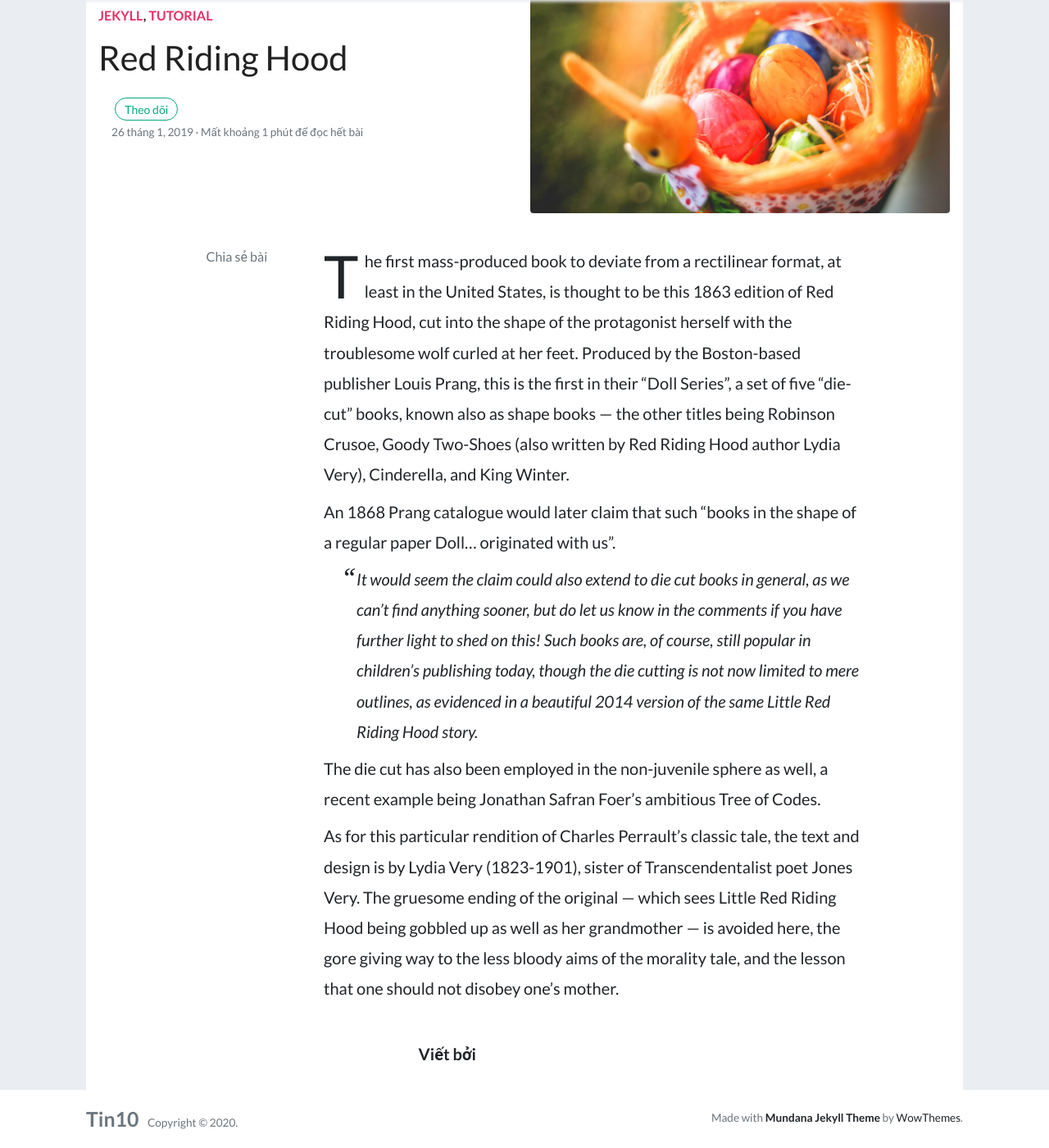
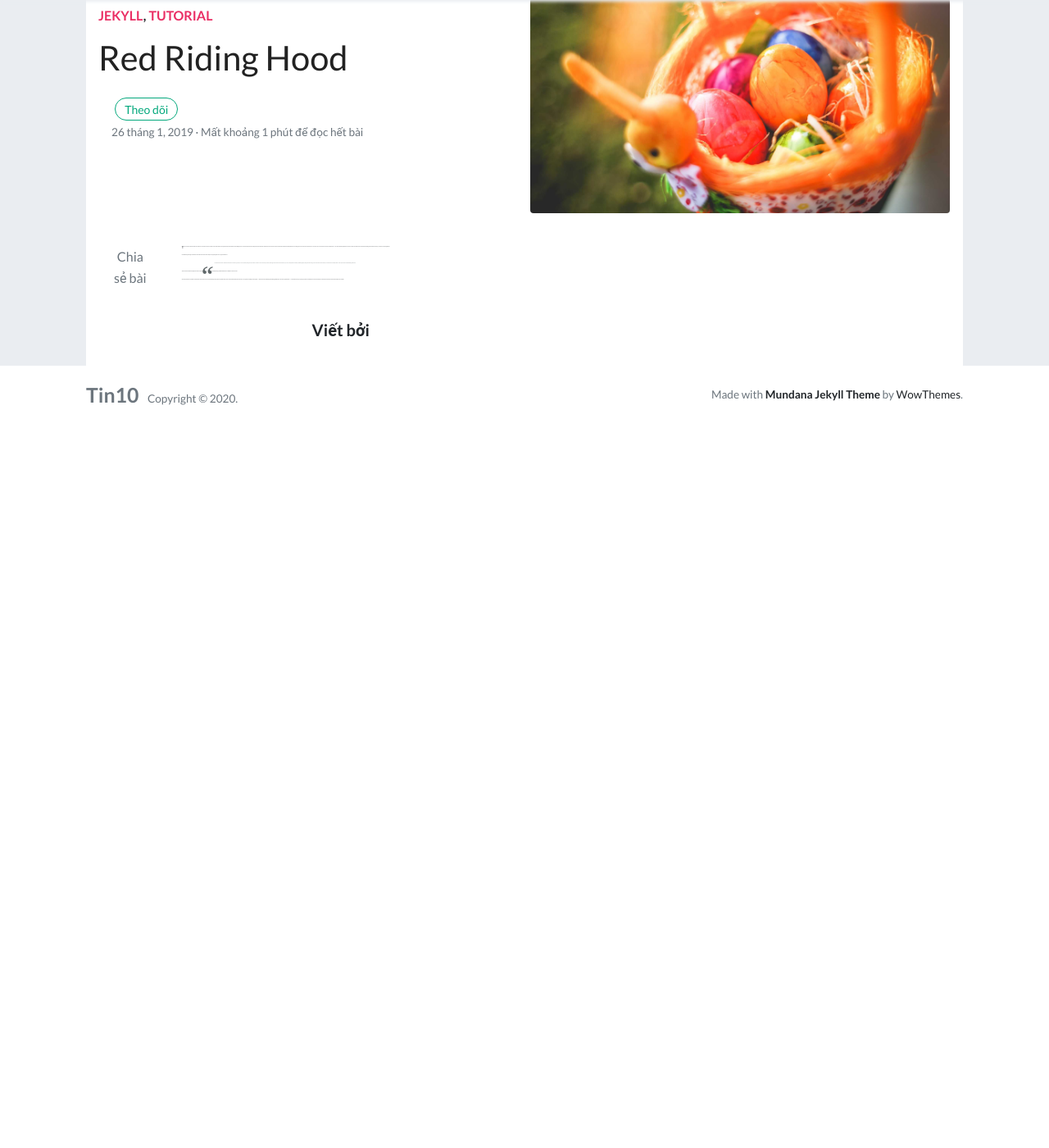
Before and after one commit to hungph/hungph.github.io, a Jekyll site: the page built from _posts/2019-01-26-red-riding.md, in a window 1280 px wide and 1400 px high, scrolled down 166 px. Shown: the whole window at 82% size. Built offline with Jekyll 4.4.1, drawn with Linux system fonts in a browser that asks for light colours; nearby versions of some CDN libraries; comment, search, counter and statistics services are not loaded; after the commit the page ends 900 px from its top, so only the background shows below that.

Commit message:
Modified layout

```diff
--- a/_layouts/post.html
+++ b/_layouts/post.html
@@ -58,7 +58,7 @@
 
 
 			<!-- Share -->
-			<div class="col-lg-2 pr-4 mb-4 col-md-12">
+			<div class="col-lg-1 pr-4 mb-4 col-md-12">
 				<div class="sticky-top sticky-top-offset text-center">
 					<div class="text-muted">
 						Chia sẻ bài
@@ -77,7 +77,7 @@
 			</div>
 
 
-			<div class="col-md-12 col-lg-8">
+			<div class="col-md-12 col-lg-11">
 
 				<!-- Article -->
 				<article class="article-post">
--- a/assets/css/theme.css
+++ b/assets/css/theme.css
@@ -651,10 +651,11 @@
     margin-top:10px;
 }
 article {
-	font-size:20px;
+	font-size:1.12px;
 	line-height:1.86;
-    font-family:Lato;
-}
+	font-family:Lato;
+	text-align: justify;}
+
 .article-headline {
     font-family:  "Lato", "Roboto",serif;
     font-size: 2.6rem;
@@ -670,6 +671,7 @@
 	margin-left:0px;
 	font-style:italic;
 	position:relative;
+	color: #5f6769;
 }
 article blockquote:before {
 	content:"“";
```
